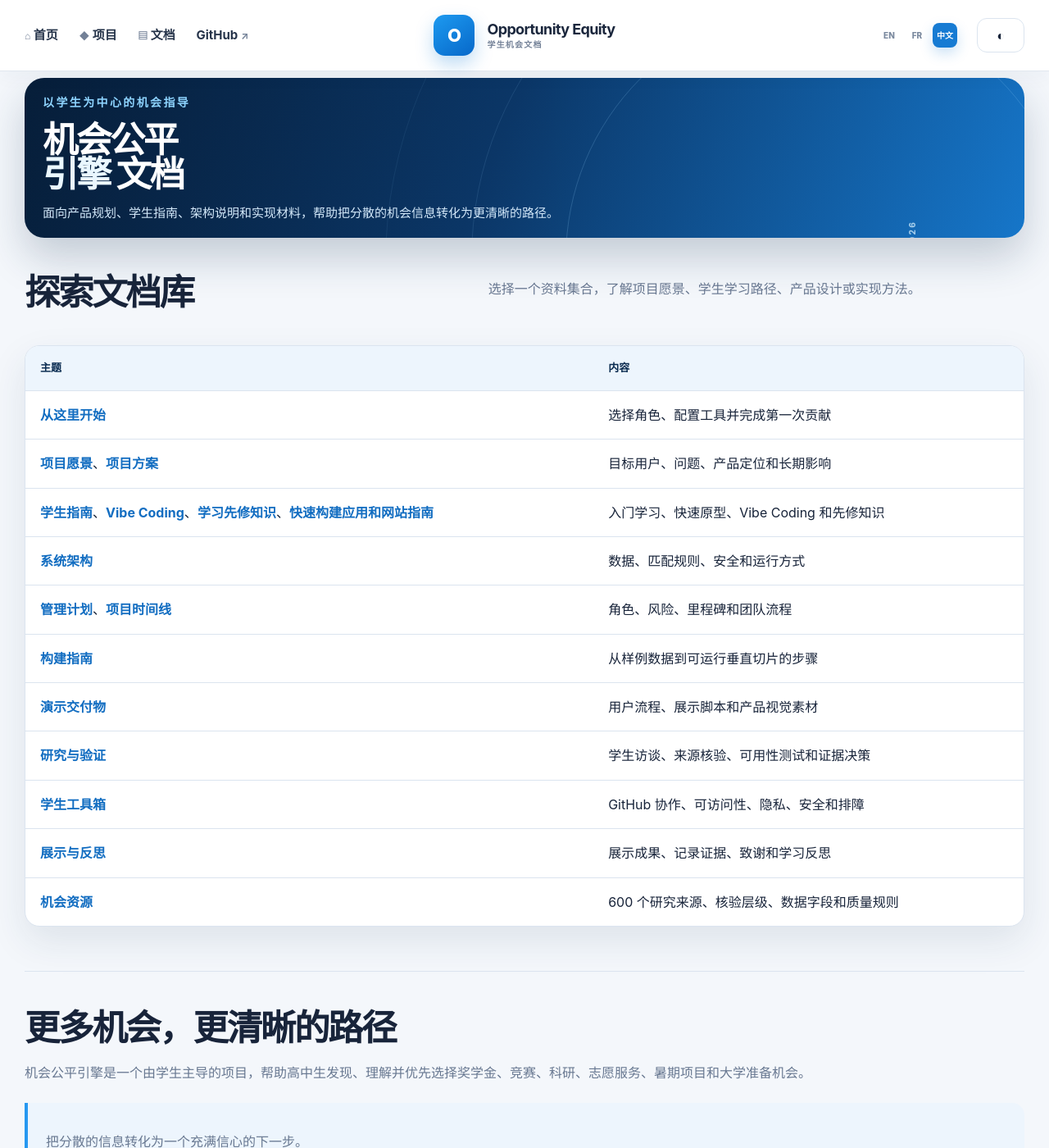
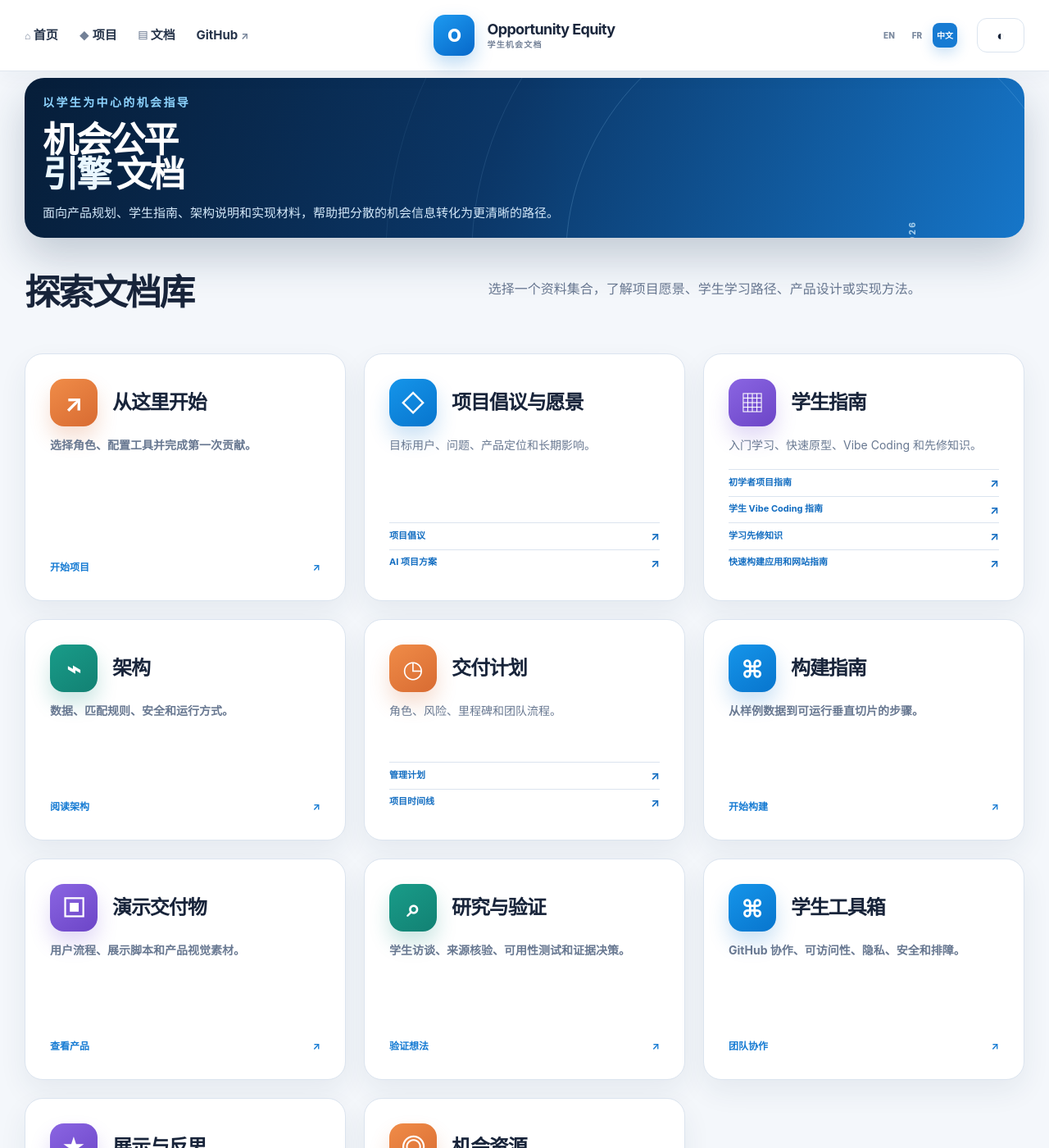
Before and after one commit to andyxuan2010/OpportunityEquityEngine, a Jekyll site: the page built from index.CN.md, in a window 1280 px wide and 1400 px high. Shown: the whole window at 82% size. Built offline with Jekyll 4.4.1, drawn with Linux system fonts in a browser that asks for light colours; some of the changed text lies outside the part shown.

Commit message:
Normalize multilingual home page structure

```diff
--- /dev/null
+++ b/_includes/library-cards.html
@@ -0,0 +1,170 @@
+{% if page.locale == 'zh' %}
+  {% assign library_heading = '探索文档库' %}
+  {% assign library_intro = '选择一个资料集合，了解项目愿景、学生学习路径、产品设计或实现方法。' %}
+  {% assign card_start_title = '从这里开始' %}
+  {% assign card_start_description = '选择角色、配置工具并完成第一次贡献。' %}
+  {% assign card_start_action = '开始项目' %}
+  {% assign card_initiative_title = '项目倡议与愿景' %}
+  {% assign card_initiative_description = '目标用户、问题、产品定位和长期影响。' %}
+  {% assign card_initiative_link = '项目倡议' %}
+  {% assign card_plan_link = 'AI 项目方案' %}
+  {% assign card_guides_title = '学生指南' %}
+  {% assign card_guides_description = '入门学习、快速原型、Vibe Coding 和先修知识。' %}
+  {% assign card_beginner_link = '初学者项目指南' %}
+  {% assign card_vibe_link = '学生 Vibe Coding 指南' %}
+  {% assign card_prereq_link = '学习先修知识' %}
+  {% assign card_quick_link = '快速构建应用和网站指南' %}
+  {% assign card_architecture_title = '架构' %}
+  {% assign card_architecture_description = '数据、匹配规则、安全和运行方式。' %}
+  {% assign card_architecture_action = '阅读架构' %}
+  {% assign card_delivery_title = '交付计划' %}
+  {% assign card_delivery_description = '角色、风险、里程碑和团队流程。' %}
+  {% assign card_management_link = '管理计划' %}
+  {% assign card_timeline_link = '项目时间线' %}
+  {% assign card_build_title = '构建指南' %}
+  {% assign card_build_description = '从样例数据到可运行垂直切片的步骤。' %}
+  {% assign card_build_action = '开始构建' %}
+  {% assign card_demo_title = '演示交付物' %}
+  {% assign card_demo_description = '用户流程、展示脚本和产品视觉素材。' %}
+  {% assign card_demo_action = '查看产品' %}
+  {% assign card_research_title = '研究与验证' %}
+  {% assign card_research_description = '学生访谈、来源核验、可用性测试和证据决策。' %}
+  {% assign card_research_action = '验证想法' %}
+  {% assign card_toolkit_title = '学生工具箱' %}
+  {% assign card_toolkit_description = 'GitHub 协作、可访问性、隐私、安全和排障。' %}
+  {% assign card_toolkit_action = '团队协作' %}
+  {% assign card_showcase_title = '展示与反思' %}
+  {% assign card_showcase_description = '展示成果、记录证据、致谢和学习反思。' %}
+  {% assign card_showcase_action = '讲述成果' %}
+  {% assign card_sources_title = '机会资源' %}
+  {% assign card_sources_description = '600 个研究来源、核验层级、数据字段和质量规则。' %}
+  {% assign card_sources_action = '探索来源' %}
+  {% assign locale_suffix = '.CN' %}
+{% elsif page.locale == 'fr' %}
+  {% assign library_heading = 'Explorer la bibliothèque' %}
+  {% assign library_intro = 'Choisissez une collection pour découvrir la vision du projet, le parcours d’apprentissage, la conception du produit ou les méthodes de réalisation.' %}
+  {% assign card_start_title = 'Commencer ici' %}
+  {% assign card_start_description = 'Choisir un rôle, configurer les outils et faire une première contribution.' %}
+  {% assign card_start_action = 'Commencer le projet' %}
+  {% assign card_initiative_title = 'Initiative et vision' %}
+  {% assign card_initiative_description = 'Public cible, problème, positionnement et impact à long terme.' %}
+  {% assign card_initiative_link = 'Initiative' %}
+  {% assign card_plan_link = 'Plan de projet IA' %}
+  {% assign card_guides_title = 'Guides pour les élèves' %}
+  {% assign card_guides_description = 'Apprentissage débutant, prototypes rapides, Vibe Coding et prérequis.' %}
+  {% assign card_beginner_link = 'Guide de projet pour débutants' %}
+  {% assign card_vibe_link = 'Guide Vibe Coding' %}
+  {% assign card_prereq_link = 'Prérequis' %}
+  {% assign card_quick_link = 'Guide de création rapide' %}
+  {% assign card_architecture_title = 'Architecture' %}
+  {% assign card_architecture_description = 'Données, règles de correspondance, sécurité et exploitation.' %}
+  {% assign card_architecture_action = 'Lire l’architecture' %}
+  {% assign card_delivery_title = 'Plan de livraison' %}
+  {% assign card_delivery_description = 'Rôles, risques, étapes et processus d’équipe.' %}
+  {% assign card_management_link = 'Plan de gestion' %}
+  {% assign card_timeline_link = 'Calendrier du projet' %}
+  {% assign card_build_title = 'Guide de construction' %}
+  {% assign card_build_description = 'Des données d’exemple à une tranche verticale fonctionnelle.' %}
+  {% assign card_build_action = 'Commencer à construire' %}
+  {% assign card_demo_title = 'Livrables de démonstration' %}
+  {% assign card_demo_description = 'Parcours utilisateur, présentation et éléments visuels.' %}
+  {% assign card_demo_action = 'Voir le produit' %}
+  {% assign card_research_title = 'Recherche et validation' %}
+  {% assign card_research_description = 'Entretiens, sources, tests d’utilisabilité et décisions fondées.' %}
+  {% assign card_research_action = 'Valider l’idée' %}
+  {% assign card_toolkit_title = 'Boîte à outils des élèves' %}
+  {% assign card_toolkit_description = 'Collaboration GitHub, accessibilité, confidentialité et dépannage.' %}
+  {% assign card_toolkit_action = 'Travailler en équipe' %}
+  {% assign card_showcase_title = 'Présentation et réflexion' %}
+  {% assign card_showcase_description = 'Démonstration, preuves, crédits et apprentissages.' %}
+  {% assign card_showcase_action = 'Raconter le projet' %}
+  {% assign card_sources_title = 'Ressources sur les opportunités' %}
+  {% assign card_sources_description = '600 sources de recherche, niveaux de vérification, champs structurés et règles de qualité.' %}
+  {% assign card_sources_action = 'Explorer les sources' %}
+  {% assign locale_suffix = '.FR' %}
+{% else %}
+  {% assign library_heading = 'Explore the library' %}
+  {% assign library_intro = 'Choose a collection to browse the initiative, student learning path, product design, or implementation material.' %}
+  {% assign card_start_title = 'Start here' %}
+  {% assign card_start_description = 'Choose a role, set up your tools, and make your first contribution.' %}
+  {% assign card_start_action = 'Begin the project' %}
+  {% assign card_initiative_title = 'Initiative & vision' %}
+  {% assign card_initiative_description = 'Purpose, audience, problem, and the long-term goal.' %}
+  {% assign card_initiative_link = 'Initiative' %}
+  {% assign card_plan_link = 'AI project plan' %}
+  {% assign card_guides_title = 'Student guides' %}
+  {% assign card_guides_description = 'Beginner-friendly learning, vibe coding, rapid prototypes, and prerequisites.' %}
+  {% assign card_beginner_link = 'Beginner project guide' %}
+  {% assign card_vibe_link = 'Vibe coding for students' %}
+  {% assign card_prereq_link = 'Learning prerequisites' %}
+  {% assign card_quick_link = 'Quick app and website guide' %}
+  {% assign card_architecture_title = 'Architecture' %}
+  {% assign card_architecture_description = 'System design, matching rules, data, security, and operations.' %}
+  {% assign card_architecture_action = 'Read architecture' %}
+  {% assign card_delivery_title = 'Delivery plan' %}
+  {% assign card_delivery_description = 'Roles, risks, tools, milestones, and the semester plan.' %}
+  {% assign card_management_link = 'Management plan' %}
+  {% assign card_timeline_link = 'Timeline' %}
+  {% assign card_build_title = 'Build guide' %}
+  {% assign card_build_description = 'A step-by-step path from sample data to a working vertical slice.' %}
+  {% assign card_build_action = 'Start building' %}
+  {% assign card_demo_title = 'Demo deliverables' %}
+  {% assign card_demo_description = 'End-user journeys, presentation flow, and visual product assets.' %}
+  {% assign card_demo_action = 'View the product' %}
+  {% assign card_research_title = 'Research & validation' %}
+  {% assign card_research_description = 'Interview students, verify sources, test usability, and learn from evidence.' %}
+  {% assign card_research_action = 'Validate the idea' %}
+  {% assign card_toolkit_title = 'Student toolkit' %}
+  {% assign card_toolkit_description = 'Collaborate safely with GitHub, accessibility, privacy, and troubleshooting guidance.' %}
+  {% assign card_toolkit_action = 'Work as a team' %}
+  {% assign card_showcase_title = 'Showcase & reflection' %}
+  {% assign card_showcase_description = 'Present the work, document evidence, credit contributors, and reflect on learning.' %}
+  {% assign card_showcase_action = 'Tell the story' %}
+  {% assign card_sources_title = 'Opportunity resources' %}
+  {% assign card_sources_description = 'Explore 600 research sources, verification tiers, and structured data fields.' %}
+  {% assign card_sources_action = 'Explore the sources' %}
+  {% assign locale_suffix = '' %}
+{% endif %}
+
+<section class="home-library" aria-labelledby="library-heading">
+  <h2 id="library-heading">{{ library_heading }}</h2>
+  <p>{{ library_intro }}</p>
+  <div class="library-grid">
+    <a class="library-card library-card-orange" href="docs/00-start-here/START_HERE{{ locale_suffix }}.html">
+      <span class="library-icon">↗</span><strong>{{ card_start_title }}</strong><span>{{ card_start_description }}</span><b>{{ card_start_action }} <span aria-hidden="true">↗</span></b>
+    </a>
+    <div class="library-card library-card-blue">
+      <span class="library-icon">◇</span><strong>{{ card_initiative_title }}</strong><span>{{ card_initiative_description }}</span>
+      <div class="library-card-links" aria-label="{{ card_initiative_title }} document links"><a href="docs/01-initiative/initiative{{ locale_suffix }}.html">{{ card_initiative_link }} <span aria-hidden="true">↗</span></a><a href="docs/01-initiative/Opportunity_Equity_Engine{{ locale_suffix }}.html">{{ card_plan_link }} <span aria-hidden="true">↗</span></a></div>
+    </div>
+    <div class="library-card library-card-purple library-card-student-guides">
+      <span class="library-icon">▦</span><strong>{{ card_guides_title }}</strong><span>{{ card_guides_description }}</span>
+      <div class="library-card-links" aria-label="{{ card_guides_title }} document links"><a href="docs/03-student-guides/BEGINNER_PROJECT_GUIDE{{ locale_suffix }}.html">{{ card_beginner_link }} <span aria-hidden="true">↗</span></a><a href="docs/03-student-guides/VIBE_CODING_FOR_STUDENTS{{ locale_suffix }}.html">{{ card_vibe_link }} <span aria-hidden="true">↗</span></a><a href="docs/03-student-guides/LEARNING_PREREQUISITES{{ locale_suffix }}.html">{{ card_prereq_link }} <span aria-hidden="true">↗</span></a><a href="docs/03-student-guides/QUICK_APP_AND_WEBSITE_BUILD_GUIDE{{ locale_suffix }}.html">{{ card_quick_link }} <span aria-hidden="true">↗</span></a></div>
+    </div>
+    <a class="library-card library-card-teal" href="docs/02-architecture/architecture{{ locale_suffix }}.html">
+      <span class="library-icon">⌁</span><strong>{{ card_architecture_title }}</strong><span>{{ card_architecture_description }}</span><b>{{ card_architecture_action }} <span aria-hidden="true">↗</span></b>
+    </a>
+    <div class="library-card library-card-orange">
+      <span class="library-icon">◷</span><strong>{{ card_delivery_title }}</strong><span>{{ card_delivery_description }}</span>
+      <div class="library-card-links" aria-label="{{ card_delivery_title }} document links"><a href="docs/04-delivery/PROJECT_MANAGEMENT_PLAN{{ locale_suffix }}.html">{{ card_management_link }} <span aria-hidden="true">↗</span></a><a href="docs/04-delivery/PROJECT_TIMELINE{{ locale_suffix }}.html">{{ card_timeline_link }} <span aria-hidden="true">↗</span></a></div>
+    </div>
+    <a class="library-card library-card-blue" href="docs/05-build/DEMO_IMPLEMENTATION_GUIDE{{ locale_suffix }}.html">
+      <span class="library-icon">⌘</span><strong>{{ card_build_title }}</strong><span>{{ card_build_description }}</span><b>{{ card_build_action }} <span aria-hidden="true">↗</span></b>
+    </a>
+    <a class="library-card library-card-purple" href="docs/06-demo/DEMO_DELIVERABLES{{ locale_suffix }}.html">
+      <span class="library-icon">▣</span><strong>{{ card_demo_title }}</strong><span>{{ card_demo_description }}</span><b>{{ card_demo_action }} <span aria-hidden="true">↗</span></b>
+    </a>
+    <a class="library-card library-card-teal" href="docs/07-research-and-validation/RESEARCH_AND_VALIDATION{{ locale_suffix }}.html">
+      <span class="library-icon">⌕</span><strong>{{ card_research_title }}</strong><span>{{ card_research_description }}</span><b>{{ card_research_action }} <span aria-hidden="true">↗</span></b>
+    </a>
+    <a class="library-card library-card-blue" href="docs/08-student-toolkit/STUDENT_TOOLKIT{{ locale_suffix }}.html">
+      <span class="library-icon">⌘</span><strong>{{ card_toolkit_title }}</strong><span>{{ card_toolkit_description }}</span><b>{{ card_toolkit_action }} <span aria-hidden="true">↗</span></b>
+    </a>
+    <a class="library-card library-card-purple" href="docs/09-showcase-and-reflection/SHOWCASE_AND_REFLECTION{{ locale_suffix }}.html">
+      <span class="library-icon">★</span><strong>{{ card_showcase_title }}</strong><span>{{ card_showcase_description }}</span><b>{{ card_showcase_action }} <span aria-hidden="true">↗</span></b>
+    </a>
+    <a class="library-card library-card-orange" href="docs/10-opportunity-sources/Opportunity_Equity_Engine_600_Sources{{ locale_suffix }}.html">
+      <span class="library-icon">◎</span><strong>{{ card_sources_title }}</strong><span>{{ card_sources_description }}</span><b>{{ card_sources_action }} <span aria-hidden="true">↗</span></b>
+    </a>
+  </div>
+</section>
--- a/_layouts/home.html
+++ b/_layouts/home.html
@@ -27,6 +27,7 @@
           </div>
         </section>
         <div class="home-content">
+          {% include library-cards.html %}
           {{ content }}
         </div>
       </div>
--- a/assets/css/style.scss
+++ b/assets/css/style.scss
@@ -197,6 +197,10 @@ button { font: inherit; }
   letter-spacing: -.055em;
   line-height: 1.05;
 }
+.home-library > h2 { margin-top: 0; }
+.home-library > h2, .home-library > p { display: inline-block; vertical-align: top; }
+.home-library > h2 { width: 46%; }
+.home-library > p { width: 45%; margin-top: 5px; }
 .home-content h3, .document-content h3 { margin-top: 34px; color: #17365a; font-size: clamp(21px, 2vw, 30px); letter-spacing: -.03em; line-height: 1.15; }
 .home-content p { color: var(--muted); }
 .home-content a, .document-content a { color: #126dc1; font-weight: 700; }
--- a/index.CN.md
+++ b/index.CN.md
@@ -7,6 +7,7 @@ translation_zh: /index.CN.md
 translation_fr: /index.FR.md
 ---
 
+{% comment %}
 ## 探索文档库
 
 选择一个资料集合，了解项目愿景、学生学习路径、产品设计或实现方法。
@@ -24,6 +25,7 @@ translation_fr: /index.FR.md
 | [学生工具箱](docs/08-student-toolkit/STUDENT_TOOLKIT.html) | GitHub 协作、可访问性、隐私、安全和排障 |
 | [展示与反思](docs/09-showcase-and-reflection/SHOWCASE_AND_REFLECTION.html) | 展示成果、记录证据、致谢和学习反思 |
 | [机会资源](docs/10-opportunity-sources/Opportunity_Equity_Engine_600_Sources.html) | 600 个研究来源、核验层级、数据字段和质量规则 |
+{% endcomment %}
 
 ## 更多机会，更清晰的路径
 
--- a/index.md
+++ b/index.md
@@ -7,6 +7,7 @@ translation_zh: /index.CN.md
 translation_fr: /index.FR.md
 ---
 
+{% comment %}
 ## Explore the library
 
 Choose a collection to browse the initiative, student learning path, product design, or implementation material.
@@ -90,6 +91,7 @@ Choose a collection to browse the initiative, student learning path, product des
     <b>Explore the sources <span aria-hidden="true">↗</span></b>
   </a>
 </div>
+{% endcomment %}
 
 ## More opportunities. A clearer path.
 
```
Also changed, not shown: index.FR.md (+2 -0 lines).
